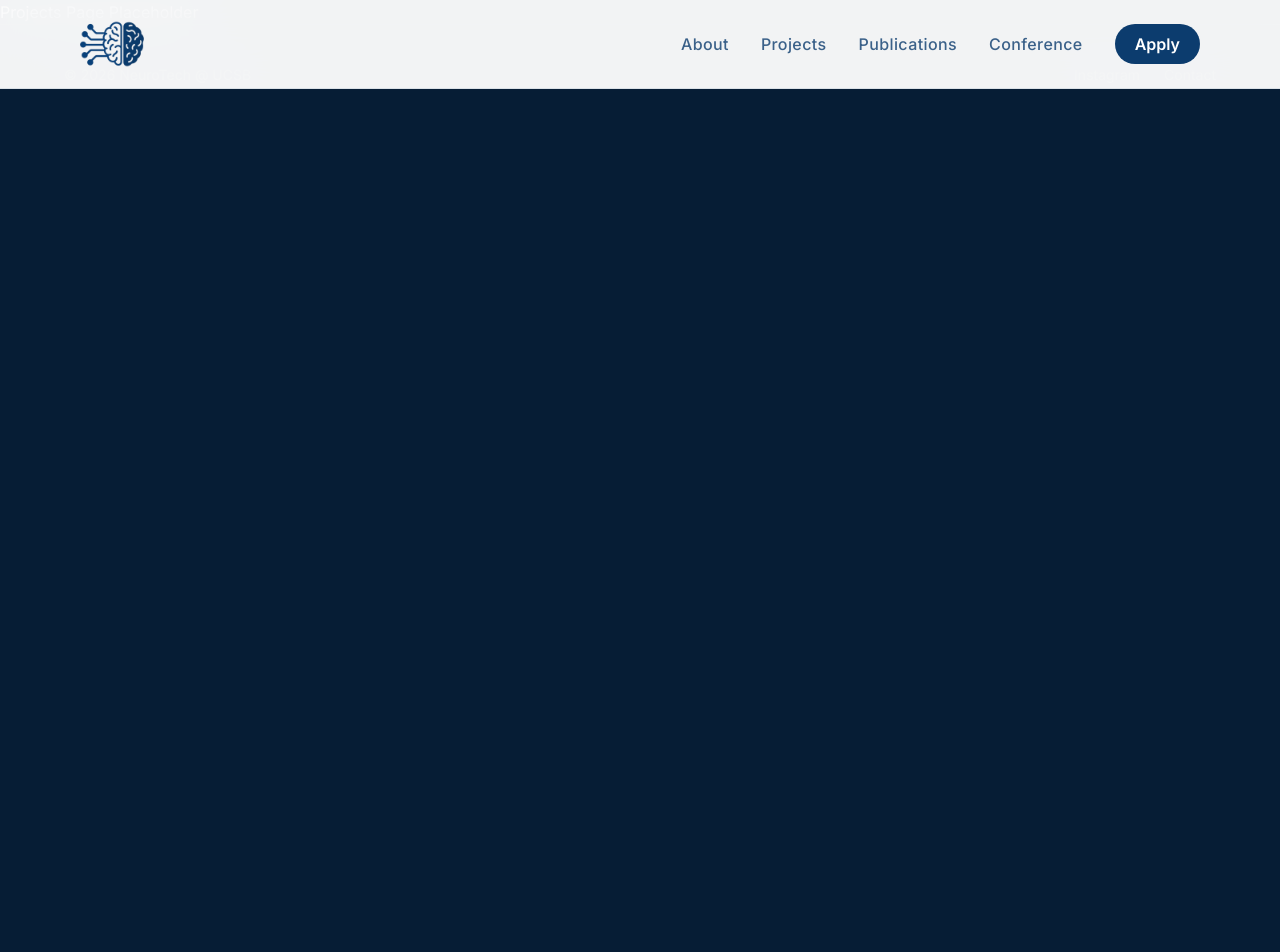
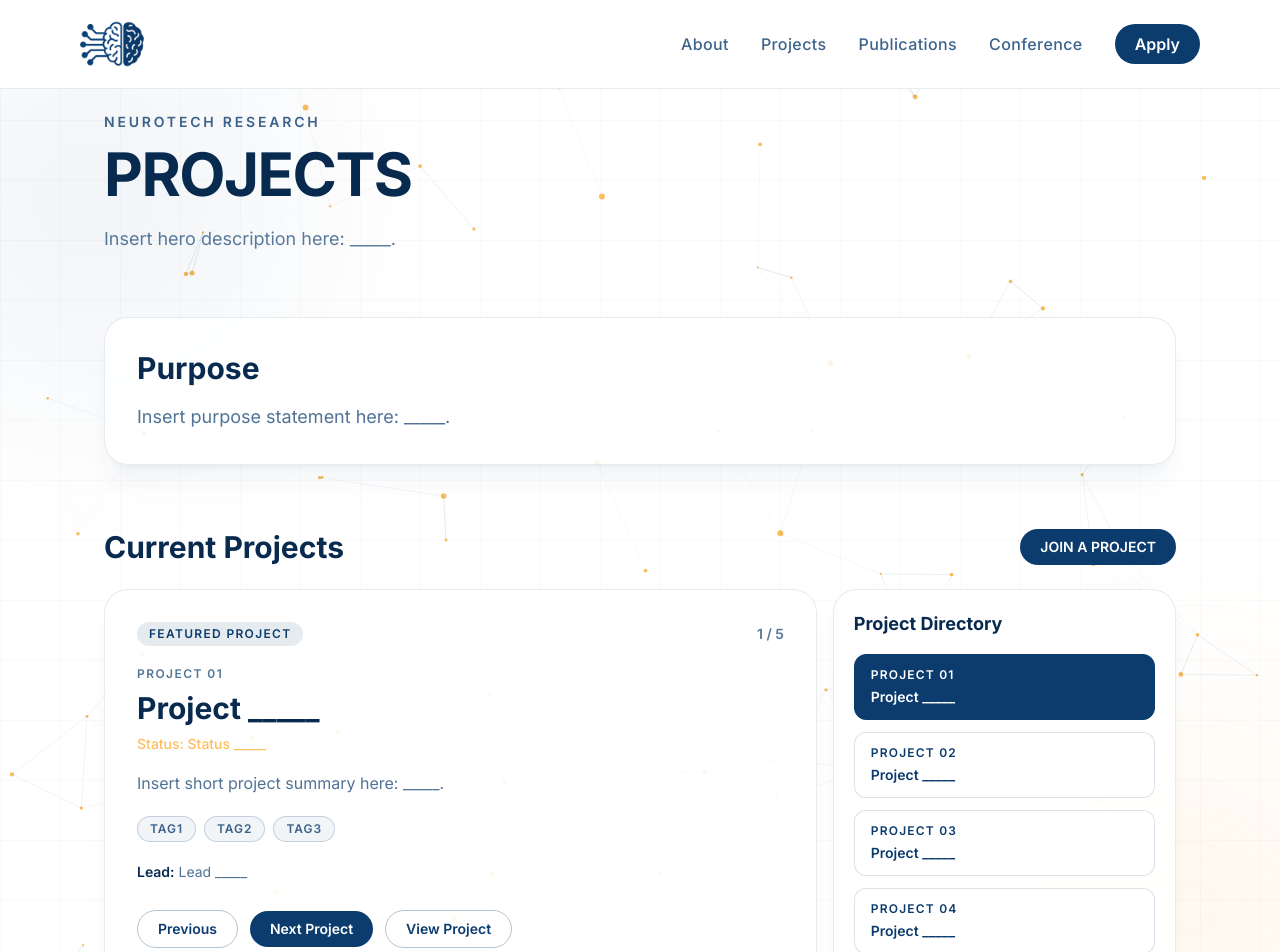
Before and after one commit to NeuroTech-UCSB/NeuroTech-UCSB, a Next.js app: page /projects in a window 1280 px wide. Shown: the top 952 px of the page. Before the commit the page ends 800 px from the top, so only its background shows below. Built offline with nearby package versions, Linux system fonts and the light colour scheme.

Commit message:
general projects page

```diff
--- a/app/projects/page.tsx
+++ b/app/projects/page.tsx
@@ -1,5 +1,202 @@
+"use client";
+
+import Link from "next/link";
+import { useState } from "react";
+import NeuralBackground from "../components/neural-background";
+import FadeIn from "../components/fade-in";
+
+const projects = [
+  {
+    id: "01",
+    title: "Project _____",
+    status: "Status _____",
+    lead: "Lead _____",
+    stack: ["tag1", "tag2", "tag3"],
+    summary: "Insert short project summary here: _____.",
+    href: "/projects/project-1",
+  },
+  {
+    id: "02",
+    title: "Project _____",
+    status: "Status _____",
+    lead: "Lead _____",
+    stack: ["tag1", "tag2", "tag3"],
+    summary: "Insert short project summary here: _____.",
+    href: "/projects/project-2",
+  },
+  {
+    id: "03",
+    title: "Project _____",
+    status: "Status _____",
+    lead: "Lead _____",
+    stack: ["tag1", "tag2", "tag3"],
+    summary: "Insert short project summary here: _____.",
+    href: "/projects/project-3",
+  },
+  {
+    id: "04",
+    title: "Project _____",
+    status: "Status _____",
+    lead: "Lead _____",
+    stack: ["tag1", "tag2", "tag3"],
+    summary: "Insert short project summary here: _____.",
+    href: "/projects/project-4",
+  },
+  {
+    id: "05",
+    title: "Project _____",
+    status: "Status _____",
+    lead: "Lead _____",
+    stack: ["tag1", "tag2", "tag3"],
+    summary: "Insert short project summary here: _____.",
+    href: "/projects/project-5",
+  },
+];
+
 export default function Projects() {
+  const [active, setActive] = useState(0);
+  const current = projects[active];
+  const goPrev = () => setActive((prev) => (prev === 0 ? projects.length - 1 : prev - 1));
+  const goNext = () => setActive((prev) => (prev === projects.length - 1 ? 0 : prev + 1));
+
   return (
-    <div className="starter"> Projects Page Placeholder </div>
+    <main className="relative min-h-screen overflow-hidden">
+      <div className="absolute inset-0 bg-white" />
+      <div
+        className="absolute inset-0 opacity-[0.06]"
+        style={{
+          backgroundImage: `
+            linear-gradient(rgba(12,60,110,0.4) 1px, transparent 1px),
+            linear-gradient(90deg, rgba(12,60,110,0.4) 1px, transparent 1px)
+          `,
+          backgroundSize: "60px 60px",
+        }}
+      />
+      <NeuralBackground />
+
+      <div
+        className="absolute top-20 -left-24 h-80 w-80 rounded-full blur-[120px]"
+        style={{ backgroundColor: "var(--primary)", opacity: 0.08, animation: "float-1 18s ease-in-out infinite" }}
+      />
+      <div
+        className="absolute bottom-20 -right-24 h-80 w-80 rounded-full blur-[120px]"
+        style={{ backgroundColor: "var(--accent)", opacity: 0.16, animation: "float-2 20s ease-in-out infinite" }}
+      />
+
+      <section className="relative z-10 mx-auto flex w-full max-w-6xl flex-col gap-16 px-6 pb-16 pt-28 md:px-10">
+        <FadeIn>
+          <div className="max-w-3xl">
+            <p className="mb-3 text-sm font-semibold uppercase tracking-[0.2em] text-primary/80">NeuroTech Research</p>
+            <h1 className="text-4xl font-bold uppercase tracking-tight text-primary-dark md:text-6xl">Projects</h1>
+            <p className="mt-5 text-base leading-relaxed md:text-lg" style={{ color: "rgba(12, 60, 110, 0.68)" }}>
+              Insert hero description here: _____.
+            </p>
+          </div>
+        </FadeIn>
+
+        <FadeIn delay={200}>
+          <section className="rounded-3xl border border-primary/10 bg-white/85 p-6 shadow-xl shadow-primary/5 md:p-8">
+            <h2 className="text-2xl font-bold text-primary-dark md:text-3xl">Purpose</h2>
+            <p className="mt-4 max-w-4xl text-base leading-relaxed md:text-lg" style={{ color: "rgba(12, 60, 110, 0.72)" }}>
+              Insert purpose statement here: _____.
+            </p>
+          </section>
+        </FadeIn>
+
+        <FadeIn delay={350}>
+          <section>
+            <div className="mb-6 flex items-end justify-between gap-4">
+              <h2 className="text-2xl font-bold text-primary-dark md:text-3xl">Current Projects</h2>
+              <Link
+                href="/apply"
+                className="rounded-full bg-primary px-5 py-2 text-sm font-semibold uppercase text-white transition hover:bg-primary-dark"
+              >
+                Join a Project
+              </Link>
+            </div>
+
+            <div className="grid gap-4 lg:grid-cols-[1.35fr_0.65fr]">
+              <article className="rounded-3xl border border-primary/10 bg-white/90 p-6 shadow-xl shadow-primary/5 md:p-8">
+                <div className="mb-5 flex items-center justify-between">
+                  <span className="rounded-full bg-primary/10 px-3 py-1 text-xs font-semibold uppercase tracking-[0.11em] text-primary">
+                    Featured Project
+                  </span>
+                  <span className="text-sm font-semibold text-primary/70">
+                    {active + 1} / {projects.length}
+                  </span>
+                </div>
+
+                <p className="text-xs font-semibold uppercase tracking-[0.12em] text-primary/70">Project {current.id}</p>
+                <h3 className="mt-2 text-2xl font-bold text-primary-dark md:text-3xl">{current.title}</h3>
+                <p className="mt-2 text-sm font-medium text-accent">Status: {current.status}</p>
+                <p className="mt-4 text-base leading-relaxed" style={{ color: "rgba(12, 60, 110, 0.72)" }}>
+                  {current.summary}
+                </p>
+
+                <div className="mt-5 flex flex-wrap gap-2">
+                  {current.stack.map((chip) => (
+                    <span
+                      key={chip}
+                      className="rounded-full border border-primary/20 bg-primary/5 px-3 py-1 text-xs font-semibold uppercase tracking-[0.08em] text-primary/80"
+                    >
+                      {chip}
+                    </span>
+                  ))}
+                </div>
+
+                <p className="mt-5 text-sm" style={{ color: "rgba(12, 60, 110, 0.72)" }}>
+                  <span className="font-semibold text-primary-dark">Lead:</span> {current.lead}
+                </p>
+
+                <div className="mt-7 flex flex-wrap items-center gap-3">
+                  <button
+                    type="button"
+                    onClick={goPrev}
+                    className="rounded-full border border-primary/30 px-5 py-2 text-sm font-semibold text-primary transition hover:bg-primary/5"
+                  >
+                    Previous
+                  </button>
+                  <button
+                    type="button"
+                    onClick={goNext}
+                    className="rounded-full bg-primary px-5 py-2 text-sm font-semibold text-white transition hover:bg-primary-dark"
+                  >
+                    Next Project
+                  </button>
+                  <Link
+                    href={current.href}
+                    className="rounded-full border border-primary/30 px-5 py-2 text-sm font-semibold text-primary transition hover:bg-primary hover:text-white"
+                  >
+                    View Project
+                  </Link>
+                </div>
+              </article>
+
+              <aside className="rounded-3xl border border-primary/10 bg-white/90 p-5 shadow-lg shadow-primary/5">
+                <h3 className="text-lg font-bold text-primary-dark">Project Directory</h3>
+                <ul className="mt-4 space-y-3">
+                  {projects.map((project, index) => (
+                    <li key={project.id}>
+                      <button
+                        type="button"
+                        onClick={() => setActive(index)}
+                        className={`w-full rounded-xl border px-4 py-3 text-left transition ${
+                          index === active
+                            ? "border-primary bg-primary text-white"
+                            : "border-primary/15 bg-white text-primary hover:border-primary/35 hover:bg-primary/5"
+                        }`}
+                      >
+                        <p className="text-xs font-semibold uppercase tracking-[0.1em]">Project {project.id}</p>
+                        <p className="mt-1 text-sm font-semibold">{project.title}</p>
+                      </button>
+                    </li>
+                  ))}
+                </ul>
+              </aside>
+            </div>
+          </section>
+        </FadeIn>
+      </section>
+    </main>
   );
 }
```
